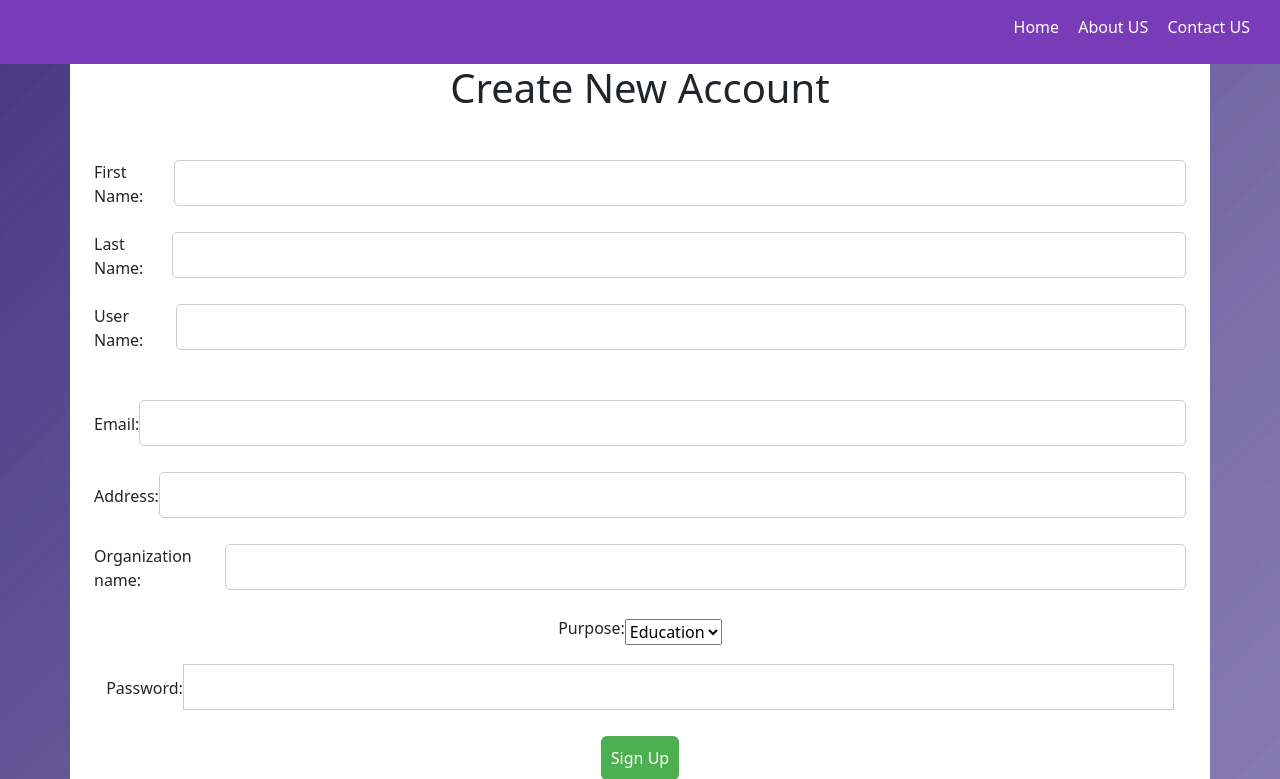
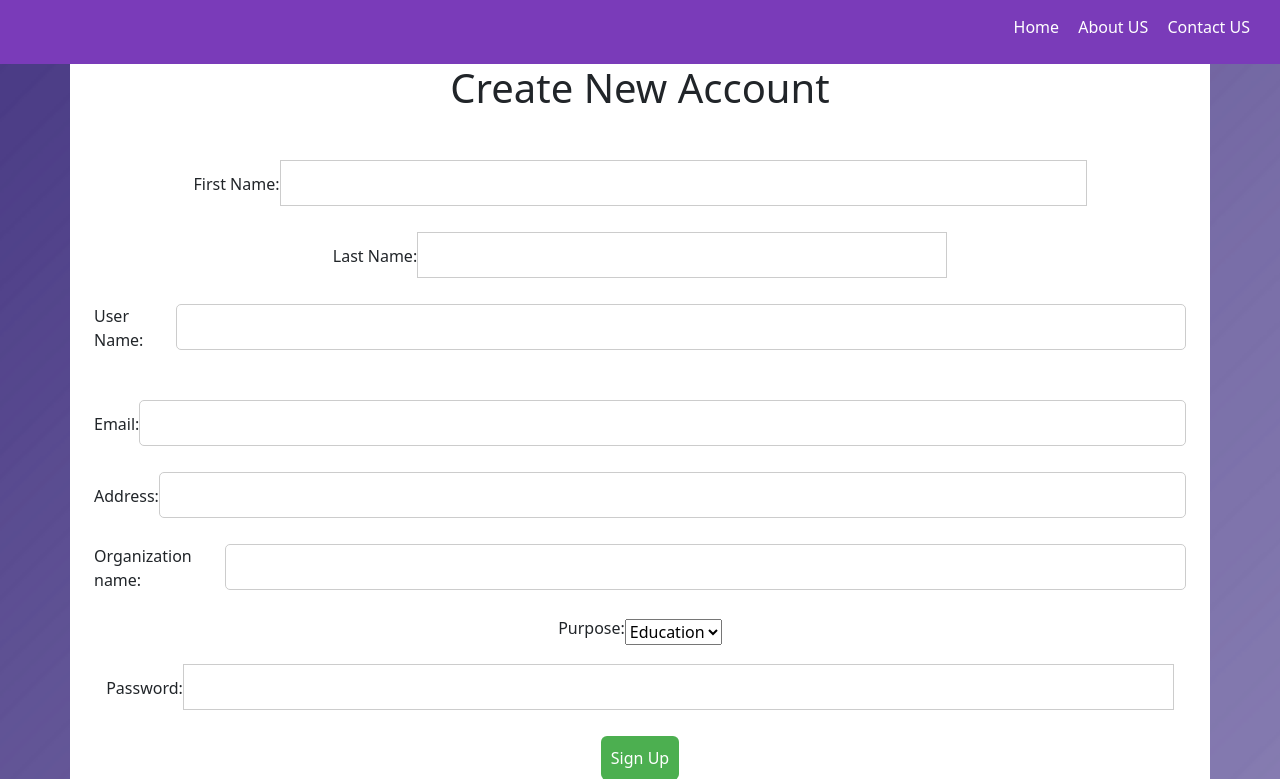
Before and after one commit to elugabriel/apriori_algorithm, a Flask app: page /signup in a window 1280 px wide. Shown: the top 779 px of the page. Run offline with Flask 3, Linux system fonts and the light colour scheme.

Commit message:
modify sign up

```diff
--- a/templates/signup.html
+++ b/templates/signup.html
@@ -33,12 +33,12 @@
     <form method="POST" action="{{ url_for('signup') }}">
       <div class="form-group mb-3">
         <label for="firstname" class="form-label">First Name: </label>
-        <input type="text" name="firstname" id="username" size="100">
+        <input type="password" name="username" required id="inputPassword5"  aria-labelledby="passwordHelpBlock" size="80">
       </div>
 
       <div class="form-group mb-3">
         <label for="lastname" class="form-label">Last Name: </label>
-        <input type="text" name="lastname" id="username" size="100">
+        <input type="password" name="username" required id="inputPassword5"  aria-labelledby="passwordHelpBlock" size="50">
       </div>
 
       <div class="form-group mb-3">
```
